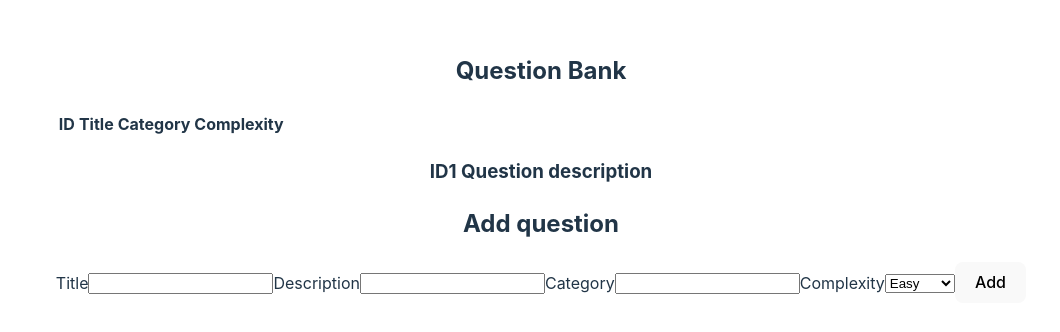
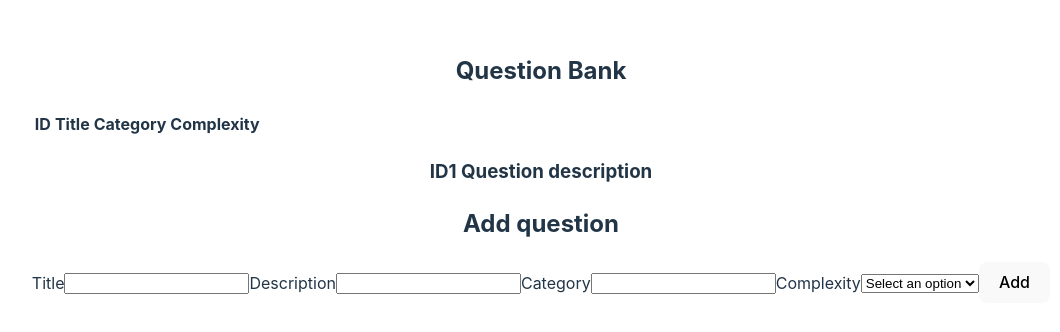
Before and after one commit to mandykqh/ay2324s1-course-assessment-g15, a React (Vite) app in the folder frontend/: page / in a window 1280 px wide. Shown: the part 232-564 px from the top of the page, without its empty margins (99-1159 px from the left). Built offline with nearby package versions, Linux system fonts and the light colour scheme.

Commit message:
Add placeholder for complexity when adding question

```diff
--- a/frontend/src/AddQuestion.jsx
+++ b/frontend/src/AddQuestion.jsx
@@ -2,7 +2,7 @@ import { useState } from "react";
 import Question from "./Question";
 export default function AddQuestion({ toAddQuestion }) {
     const [questionToAdd, setQuestionToAdd] = useState({
-        title: '', description: '', category: '', complexity: 'Easy'
+        title: '', description: '', category: '', complexity: ''
     });
     const handleSubmit = evt => {
         evt.preventDefault();
@@ -31,7 +31,8 @@ export default function AddQuestion({ toAddQuestion }) {
             <input type="text" id="category" name="category" value={questionToAdd.category} onChange={handleChange} required />
 
             <label htmlFor="complexity">Complexity</label>
-            <select id="complexity" name="complexity" value={questionToAdd.complexity} onChange={handleChange}>
+            <select id="complexity" name="complexity" value={questionToAdd.complexity} onChange={handleChange} required>
+                <option value="" disabled selected>Select an option</option>
                 <option value="Easy">Easy</option>
                 <option value="Medium">Medium</option>
                 <option value="Hard">Hard</option>
```
